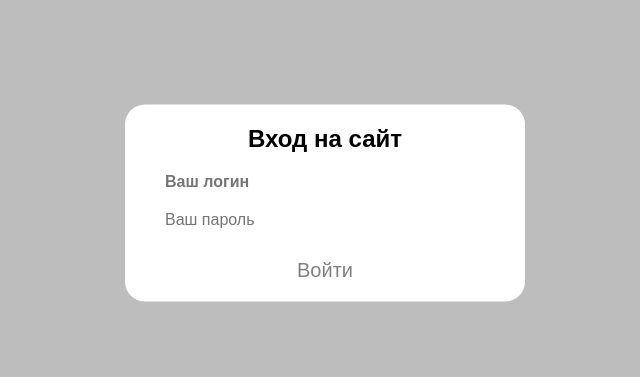
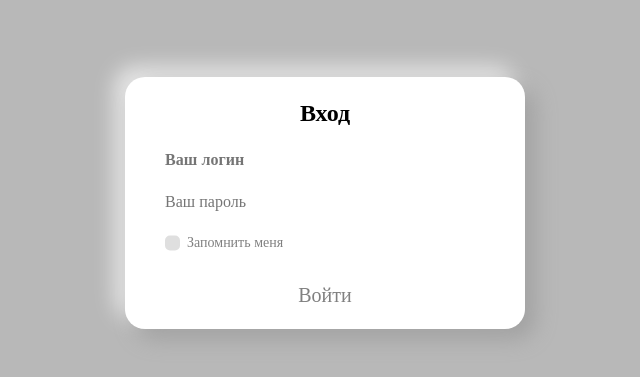
Before and after one commit to SBViside/first-react-app, a React (Create React App) app: page /login in a window 1280 px wide. Shown: the part 197-574 px from the top of the page, without its empty margins (315-955 px from the left). Built offline with nearby package versions, Linux system fonts and the light colour scheme.

Commit message:
keep login checkbox

```diff
--- a/src/App.js
+++ b/src/App.js
@@ -1,42 +1,31 @@
 import React, { useEffect, useState } from 'react';
 import './styles/App.css';
-import Posts from './pages/Posts';
-import About from './pages/About';
-import Error from './pages/Error';
 import { AuthContext } from './context/context';
-import { BrowserRouter, Routes, Route, Link, Navigate } from 'react-router-dom';
+import { BrowserRouter } from 'react-router-dom';
 import Header from './components/UI/header/Header';
 import Rts from './router/Rts';
 
 function App() {
 
     const headerLinks = [
-    {title: 'Посты', path: '/posts'},
-    {title: 'О нас', path: '/about'},
+        { title: 'Посты', path: '/posts' },
+        { title: 'Информация', path: '/about' },
     ];
 
-  const [isAuth, setIsAuth] = useState(false);
+    const [isAuth, setIsAuth] = useState(localStorage['account']);
 
     return (
         <div className="App">
-
             <AuthContext.Provider value={{
                 isAuth,
                 setIsAuth
             }}>
-
                 <BrowserRouter>
-          { isAuth && <Header headerLinks={headerLinks} /> }
+                    {isAuth && <Header headerLinks={headerLinks} />}
                     <Rts />
                 </BrowserRouter>
-
             </AuthContext.Provider>
-
-
-
-
         </div>
-
     );
 }
 
--- a/src/components/UI/button/MyButton.module.css
+++ b/src/components/UI/button/MyButton.module.css
@@ -1,15 +1,19 @@
 .myButton {
     padding: 10px;
     background-color: #ffffff;
+    background: transparent;
+
     cursor: pointer;
     transition: all 0.2s ease-out;
     border: none;
     color: gray;
     border-radius: 40px;
 }
+
 .myButton:hover {
     background-color: #f4f4f4;
 }
+
 .myButton:active {
     transform: scale(0.9);
 }
--- /dev/null
+++ b/src/components/UI/checkbox/MyCheckbox.jsx
@@ -0,0 +1,13 @@
+import React from "react";
+import cls from "./MyCheckbox.module.css";
+
+const MyCheckbox = React.forwardRef(({ id, title, ...props }, ref) => {
+  return (
+    <div className={cls.myCheckbox} {...props}>
+      <input ref={ref} type="checkbox" id={id} />
+      <label htmlFor={id}>{title}</label>
+    </div>
+  );
+});
+
+export default MyCheckbox;
--- /dev/null
+++ b/src/components/UI/checkbox/MyCheckbox.module.css
@@ -0,0 +1,31 @@
+.myCheckbox input {
+    display: none;
+}
+
+.myCheckbox label {
+    padding-left: 22px;
+    display: block;
+    font-size: 14px;
+    color: gray;
+    position: relative;
+    cursor: pointer;
+}
+
+.myCheckbox label:before {
+    content: '';
+    width: 15px;
+    height: 15px;
+    background-color: #dfdfdf;
+    border-radius: 5px;
+    position: absolute;
+    left: 0;
+    top: 50%;
+    transform: translateY(-50%);
+    transition: all 0.2s ease-out;
+}
+
+.myCheckbox input:checked+label:before {
+    background-color: gray;
+    border-radius: 50%;
+    /* outline: 1px solid red; */
+}
--- a/src/components/UI/header/Header.jsx
+++ b/src/components/UI/header/Header.jsx
@@ -1,34 +1,40 @@
-import React, { useContext } from 'react';
-import { Link } from 'react-router-dom';
-import MyButton from '../button/MyButton';
-import { AuthContext } from '../../../context/context';
+import React, { useContext } from "react";
+import { Link } from "react-router-dom";
+import MyButton from "../button/MyButton";
+import { AuthContext } from "../../../context/context";
 
 function Header({ headerLinks }) {
+  const { setIsAuth } = useContext(AuthContext);
 
-  const {setIsAuth} = useContext(AuthContext);
+  const logout = () => {
+    setIsAuth(false);
+    localStorage.removeItem("account");
+  };
 
   return (
     <header>
       <nav>
-        <ul className='navList'>
-          {headerLinks.map(link =>
-              <li key={link.path} className='navItem'>
-                <Link to={link.path}>{link.title}</Link>
-              </li>
-            )}
+        <ul className="navList">
+          {headerLinks.map((link) => (
+            <li key={link.path} className="navItem">
+              <Link to={link.path}>{link.title}</Link>
+            </li>
+          ))}
         </ul>
       </nav>
       <MyButton
         style={{
-          borderRadius: '10px',
-          padding: '15px',
-          position: 'absolute',
-          right: '10px',
-          top: '50%',
-          transform: 'translateY(-50%)'
+          borderRadius: "10px",
+          padding: "15px",
+          position: "absolute",
+          right: "10px",
+          top: "50%",
+          transform: "translateY(-50%)",
         }}
-        onClick={() => setIsAuth(false)}
-      >Выйти</MyButton>
+        onClick={logout}
+      >
+        Выйти
+      </MyButton>
     </header>
   );
 }
--- a/src/components/UI/input/MyInput.module.css
+++ b/src/components/UI/input/MyInput.module.css
@@ -4,8 +4,7 @@
     border: none;
     background: #ffffff;
 }
+
 .myInput:focus {
     border: none;
 }
-
-.myInput:las
--- a/src/components/UI/select/MySelect.module.css
+++ b/src/components/UI/select/MySelect.module.css
@@ -3,8 +3,10 @@
     outline: none;
     border: none;
     color: gray;
+    background: transparent;
     transition: all 0.2s linear;
 }
+
 .myInput:hover {
     color: black;
 }
--- a/src/pages/Login.jsx
+++ b/src/pages/Login.jsx
@@ -1,24 +1,35 @@
-import React, { useContext } from 'react';
-import MyButton from '../components/UI/button/MyButton';
-import MyInput from '../components/UI/input/MyInput';
-import { AuthContext } from '../context/context';
+import React, { useContext, useRef } from "react";
+import MyButton from "../components/UI/button/MyButton";
+import MyInput from "../components/UI/input/MyInput";
+import { AuthContext } from "../context/context";
+import MyCheckbox from "../components/UI/checkbox/MyCheckbox";
 
 function Login({}) {
-
-  const {setIsAuth} = useContext(AuthContext);
+  const { setIsAuth } = useContext(AuthContext);
+  const keepLoginCB = useRef();
 
   const login = (e) => {
     e.preventDefault();
     setIsAuth(true);
-  }
+    // console.log(keepLoginCB.current);
+    if (keepLoginCB.current.checked) {
+      localStorage["account"] = true;
+    }
+  };
 
   return (
-    <div className='login'>
-      <form className='loginForm'>
-        <h1>Вход на сайт</h1>
-        <div className='inputs'>
-          <MyInput style={{fontWeight: '700'}} placeholder="Ваш логин" />
-          <MyInput placeholder="Ваш пароль" />
+    <div className="login">
+      <form className="loginForm">
+        <h1>Вход</h1>
+        <div className="inputs">
+          <MyInput style={{ fontWeight: "700" }} placeholder="Ваш логин" />
+          <MyInput type="password" placeholder="Ваш пароль" />
+          <MyCheckbox
+            ref={keepLoginCB}
+            title="Запомнить меня"
+            id="saveUser"
+            style={{ margin: "10px" }}
+          />
         </div>
         <div>
           <MyButton onClick={login}>Войти</MyButton>
--- a/src/styles/App.css
+++ b/src/styles/App.css
@@ -1,8 +1,10 @@
+@import url('https://fonts.googleapis.com/css2?family=Nunito:wght@400;700&display=swap');
+
 * {
     margin: 0;
     padding: 0;
     box-sizing: border-box;
-  font-family: Arial, "Helvetica Neue", Helvetica, sans-serif;
+    font-family: Nunito;
     font-size: 16px;
     user-select: none;
     list-style: none;
@@ -22,6 +24,7 @@ html {
     min-height: 100vh;
     display: flex;
     flex-direction: column;
+    background-color: rgb(248, 248, 248);
 }
 
 .container {
@@ -32,27 +35,31 @@ html {
 
 
 header {
-  background: linear-gradient(128deg, rgba(232,232,232,1) 0%, rgba(255,255,255,1) 100%);
+    background: linear-gradient(128deg, rgba(232, 232, 232, 1) 0%, rgba(255, 255, 255, 1) 100%);
     /* background-color: #ffffff; */
-  box-shadow: 10px 10px 15px  #d3d3d6, -10px -10px 21px #fff;
+    box-shadow: 10px 10px 15px #d3d3d6, -10px -10px 21px #fff;
     z-index: 20;
     position: relative;
 }
+
 .exitButton {
     position: absolute;
     right: 10px;
     bottom: 10px;
 }
+
 .navList {
     display: flex;
     justify-content: center;
 }
+
 .navItem a {
     display: block;
     padding: 30px;
     color: gray;
     transition: all 0.2s ease-out;
 }
+
 .navItem a:hover {
     background-color: rgb(223, 223, 223);
 }
@@ -70,10 +77,20 @@ header {
     align-items: center;
     justify-content: space-between;
     min-height: 100px;
+    overflow: hidden;
+    border-radius: 40px;
+    box-shadow: 10px 10px 21px #d3d3d6, -10px -10px 21px rgba(255, 255, 255, 0.699);
+    background-color: #fff;
+    transition: all 0.2s ease-out;
+    cursor: pointer;
+}
 
-  border-radius: 40px;
-  background-color: linear-gradient(295deg, rgba(255,255,255,1) 0%, rgba(246,246,246,1) 100%);
-  box-shadow: 10px 10px 15px  #d3d3d6, -10px -10px 21px #fff;
+.post:hover {
+    transform: scale(1.05);
+}
+
+.post:active {
+    transform: scale(1);
 }
 
 /* анимация постов */
@@ -85,15 +102,18 @@ header {
     padding-bottom: 0;
     margin: 0;
 }
+
 .post-enter-active {
     opacity: 1;
     min-height: 100px;
     margin-bottom: 25px;
     transition: all 300ms ease-out;
 }
+
 .post-exit {
     /* none */
 }
+
 .post-exit-active {
     opacity: 0;
     min-height: 0px;
@@ -123,12 +143,13 @@ header {
     /* position: sticky;
   top: 0; */
 
-  border-radius: 0 0 10px 10px ;
-  background-color: linear-gradient(295deg, rgba(255,255,255,1) 100%, rgba(246,246,246,1) 100%);
-  box-shadow: 10px 10px 15px  #d3d3d6, -10px -10px 21px #fff;
+    border-radius: 0 0 10px 10px;
+    background-color: linear-gradient(295deg, rgba(255, 255, 255, 1) 100%, rgba(246, 246, 246, 1) 100%);
+    box-shadow: 10px 10px 15px #d3d3d6, -10px -10px 21px #fff;
     z-index: 10;
 }
-  .filter > input {
+
+.filter>input {
     width: 100%;
     margin-bottom: 5px;
 }
@@ -146,19 +167,23 @@ header {
     align-items: center;
     justify-content: center;
 }
+
 .pageSelector button {
     margin: 0 15px;
 }
+
 .page {
     margin: 0 3px;
     padding: 10px;
     background-color: #ffffff;
+    background: transparent;
     cursor: pointer;
     transition: all 0.2s ease-out;
     border: none;
     color: gray;
     border-radius: 40px;
 }
+
 .page.active {
     padding: 10px;
     background-color: #dadada;
@@ -168,8 +193,9 @@ header {
     color: gray;
     border-radius: 40px;
 }
+
 .page:hover {
-      background-color: #f4f4f4;
+    background-color: #e4e4e4;
 }
 
 
@@ -181,6 +207,7 @@ header {
     text-align: center;
     font-size: 24px;
 }
+
 .about p {
     font-style: italic;
 }
@@ -191,10 +218,12 @@ header {
     font-size: 90px;
     text-align: center;
 }
+
 .error__title {
     font-size: 30px;
     text-align: center;
 }
+
 .error__link {
     padding: 10px;
     border-radius: 10px;
@@ -207,6 +236,7 @@ header {
     color: gray;
     transition: all 0.2s ease-out;
 }
+
 .error__link:hover {
     background-color: rgb(226, 226, 226);
 }
@@ -218,6 +248,7 @@ header {
     height: 100vh;
     width: 100vw;
 }
+
 .loginForm {
     border-radius: 20px;
     padding: 10px 30px;
@@ -228,13 +259,18 @@ header {
     top: 50%;
     transform: translate(-50%, -50%);
     display: flex;
+
+    box-shadow: 10px 10px 21px #a1a1a1, -10px -10px 21px rgba(255, 255, 255, 0.699);
+
     flex-direction: column;
     align-items: center;
 }
-.loginForm h1{
+
+.loginForm h1 {
     margin: 10px 0 0;
     font-size: 24px;
 }
+
 .inputs {
     margin: 10px 0;
     width: 100%;
@@ -242,12 +278,15 @@ header {
     flex-direction: column;
     transition: all 0.2s ease-out;
 }
-.inputs input{
+
+.inputs input {
     transition: all 0.2s ease-out;
 }
+
 .inputs input:focus {
     background-color: rgb(240, 240, 240);
 }
+
 .loginForm button {
     font-size: 20px;
     border-radius: 10px;
```
Also changed, not shown: src/pages/Posts.jsx (+30 -25 lines). Lines whose indentation alone changed are shown as unchanged.
